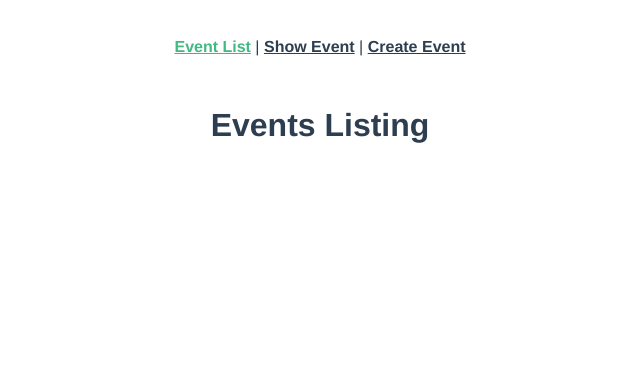
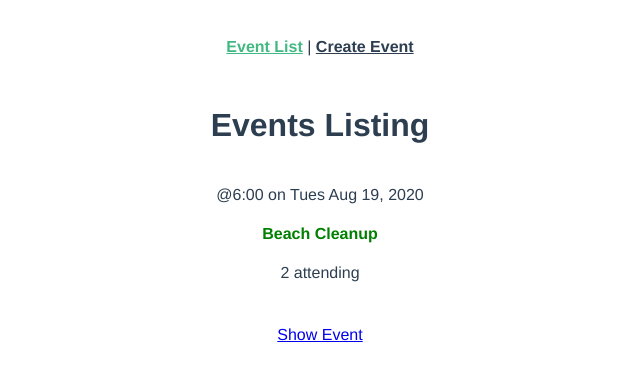
Before and after one commit to ShmidtAlex/rwv, a Vue app: page / in a window 1280 px wide. Shown: the top 380 px of the page, without its empty margins (320-960 px from the left). Built offline with nearby package versions, Linux system fonts and the light colour scheme.

Commit message:
created the whole bunch of components

```diff
--- a/src/App.vue
+++ b/src/App.vue
@@ -2,8 +2,9 @@
   <div id="app">
     <div id="nav">
       <router-link :to="{ name: 'event-list' }">Event List</router-link> |
-      <router-link :to="{ name: 'event-show' }">Show Event</router-link> |
+
       <router-link :to="{ name: 'event-create' }">Create Event</router-link>
+      <!-- <router-link :to="{ name: 'user', params: { username: 'Alexander'} }">Alexander</router-link> -->
     </div>
     <router-view/>
   </div>
@@ -14,8 +15,12 @@
   font-family: Avenir, Helvetica, Arial, sans-serif;
   -webkit-font-smoothing: antialiased;
   -moz-osx-font-smoothing: grayscale;
+  -webkit-text-size-adjust: 100%;
   text-align: center;
   color: #2c3e50;
+  display: flex;
+  flex-direction: column;
+  align-items: center;
 }
 
 #nav {
--- /dev/null
+++ b/src/components/EventCard.vue
@@ -0,0 +1,54 @@
+<template>
+  <div class="event-card -shadow">
+    <span class="eybrow">@{{ event.time }} on {{ event.date }}</span>
+    <h4 class="title">{{ event.title }}</h4>
+    <span>{{ event.attendees.length }} attending </span>
+  </div>
+
+</template>
+
+<script>
+export default {
+
+  name: 'EventCard',
+
+  data () {
+    return {
+      event: {
+        id: 1,
+        title: "Beach Cleanup",
+        date: 'Tues Aug 19, 2020',
+        time: '6:00',
+        attendees: [
+          { id: 'abc124', name: 'Michael Sukhomlinov' },
+          { id: 'def456', name: 'Alexander Shmidt' }
+        ]
+      }
+    }
+  }
+}
+</script>
+
+<style lang="scss" scoped>
+  .event-card {
+    padding: 20px;
+    margin-bottom: 24px;
+    transition: all 0.2s linear;
+    cursor: pointer;
+    border-radius: 3px;
+  }
+  .event-card:hover {
+    transform: scale(1.01);
+    box-shadow: 0 3px 12px 0 rgba(0, 0, 0, 0.2), 0 1px 15px 0 rgba(0,0,0, 0.19);
+  }
+  .event-card > .titile {
+    margin: 0;
+  }
+  .event-link {
+    color: black;
+    text-decoration: none;
+  }
+  h4 {
+    color: green;
+  }
+</style>
--- a/src/components/HelloWorld.vue
+++ /dev/null
@@ -1,59 +0,0 @@
-<template>
-  <div class="hello">
-    <h1>{{ msg }}</h1>
-    <p>
-      For a guide and recipes on how to configure / customize this project,<br>
-      check out the
-      <a href="https://cli.vuejs.org" target="_blank" rel="noopener">vue-cli documentation</a>.
-    </p>
-    <h3>Installed CLI Plugins</h3>
-    <ul>
-      <li><a href="https://github.com/vuejs/vue-cli/tree/dev/packages/%40vue/cli-plugin-babel" target="_blank" rel="noopener">babel</a></li>
-      <li><a href="https://github.com/vuejs/vue-cli/tree/dev/packages/%40vue/cli-plugin-router" target="_blank" rel="noopener">router</a></li>
-      <li><a href="https://github.com/vuejs/vue-cli/tree/dev/packages/%40vue/cli-plugin-vuex" target="_blank" rel="noopener">vuex</a></li>
-    </ul>
-    <h3>Essential Links</h3>
-    <ul>
-      <li><a href="https://vuejs.org" target="_blank" rel="noopener">Core Docs</a></li>
-      <li><a href="https://forum.vuejs.org" target="_blank" rel="noopener">Forum</a></li>
-      <li><a href="https://chat.vuejs.org" target="_blank" rel="noopener">Community Chat</a></li>
-      <li><a href="https://twitter.com/vuejs" target="_blank" rel="noopener">Twitter</a></li>
-      <li><a href="https://news.vuejs.org" target="_blank" rel="noopener">News</a></li>
-    </ul>
-    <h3>Ecosystem</h3>
-    <ul>
-      <li><a href="https://router.vuejs.org" target="_blank" rel="noopener">vue-router</a></li>
-      <li><a href="https://vuex.vuejs.org" target="_blank" rel="noopener">vuex</a></li>
-      <li><a href="https://github.com/vuejs/vue-devtools#vue-devtools" target="_blank" rel="noopener">vue-devtools</a></li>
-      <li><a href="https://vue-loader.vuejs.org" target="_blank" rel="noopener">vue-loader</a></li>
-      <li><a href="https://github.com/vuejs/awesome-vue" target="_blank" rel="noopener">awesome-vue</a></li>
-    </ul>
-  </div>
-</template>
-
-<script>
-export default {
-  name: 'HelloWorld',
-  props: {
-    msg: String
-  }
-}
-</script>
-
-<!-- Add "scoped" attribute to limit CSS to this component only -->
-<style scoped lang="scss">
-h3 {
-  margin: 40px 0 0;
-}
-ul {
-  list-style-type: none;
-  padding: 0;
-}
-li {
-  display: inline-block;
-  margin: 0 10px;
-}
-a {
-  color: #42b983;
-}
-</style>
--- /dev/null
+++ b/src/components/NewElem.vue
@@ -0,0 +1 @@
+NewElem.vue
--- a/src/router/index.js
+++ b/src/router/index.js
@@ -1,6 +1,7 @@
 import Vue from 'vue'
 import VueRouter from 'vue-router'
 import EventList from '../views/EventList.vue'
+// import User from '@/components/User.vue'
 
 Vue.use(VueRouter)
 
@@ -11,8 +12,9 @@ const routes = [
     component: EventList
   },
   {
-    path: '/event',
+    path: '/event/:id',
     name: 'event-show',
+    props: true,
     // route level code-splitting
     // this generates a separate chunk (about.[hash].js) for this route
     // which is lazy-loaded when the route is visited.
@@ -22,7 +24,18 @@ const routes = [
     path: '/event/create',
     name: 'event-create',
     component: () => import('../views/EventCreate.vue')
+  },
+  // {
+  //   path: '/user/:username',
+  //   name: 'user',
+  //   component: () => import('../views/User.vue'),
+  //   props: true //it sends parameters to a component as a props
+  // },
+  {
+    path: '*',
+    component: () => import('../views/NotFoundComponent')
   }
+
 ]
 
 const router = new VueRouter({
--- a/src/views/EventList.vue
+++ b/src/views/EventList.vue
@@ -1,16 +1,28 @@
 <template>
   <div class="home">
     <h1>Events Listing</h1>
+    <EventCard />
+    <router-link :to="{ name: 'event-show', params: { id: 1 } }">Show Event</router-link>
   </div>
 </template>
 
 <script>
 // @ is an alias to /src
-
+import EventCard from '@/components/EventCard.vue'
 export default {
   name: 'EventList',
   components: {
-
+    EventCard
+  },
+  data () {
+    return {
+      // name:data
+    };
   }
 }
 </script>
+<style>
+  .home {
+    width: 50%;
+  }
+</style>
--- a/src/views/EventShow.vue
+++ b/src/views/EventShow.vue
@@ -1,6 +1,6 @@
 <template>
   <div class="about">
-    <h1>This is an Event Show Page</h1>
+    <h1>This is an Event Show Page #{{ id }}</h1>
   </div>
 </template>
 
@@ -8,6 +8,13 @@
 export default {
 
   name: 'EventShow',
+
+  props: {
+    id: {
+      type: Number,
+      required: false
+    }
+  },
 
   data () {
     return {
--- /dev/null
+++ b/src/views/NotFoundComponent.vue
@@ -0,0 +1,19 @@
+<template>
+	<h1>Error:404, Sorry this page is not found!</h1>
+</template>
+
+<script>
+export default {
+
+  name: 'NotFoundComponent',
+
+  data () {
+    return {
+
+    }
+  }
+}
+</script>
+
+<style lang="scss" scoped>
+</style>
--- /dev/null
+++ b/src/views/User.vue
@@ -0,0 +1,31 @@
+<template>
+  <div class="user">
+    <!-- such a using $route limited flexibility, so instead we should use modular way -->
+    <!-- <h1>{{ $route.params.username }}'s page</h1> -->
+    <!-- for getting username parameter we should add 'props: true' option in router/index.js and than, access to the parameter as a common prop -->
+    <h1>{{ username }}'s page</h1>
+  </div>
+</template>
+
+<script>
+export default {
+
+  name: 'User',
+
+  props: {
+    username: {
+      type: String,
+      required: true
+    }
+  },
+
+  data () {
+    return {
+
+    }
+  }
+}
+</script>
+
+<style lang="css" scoped>
+</style>
```
